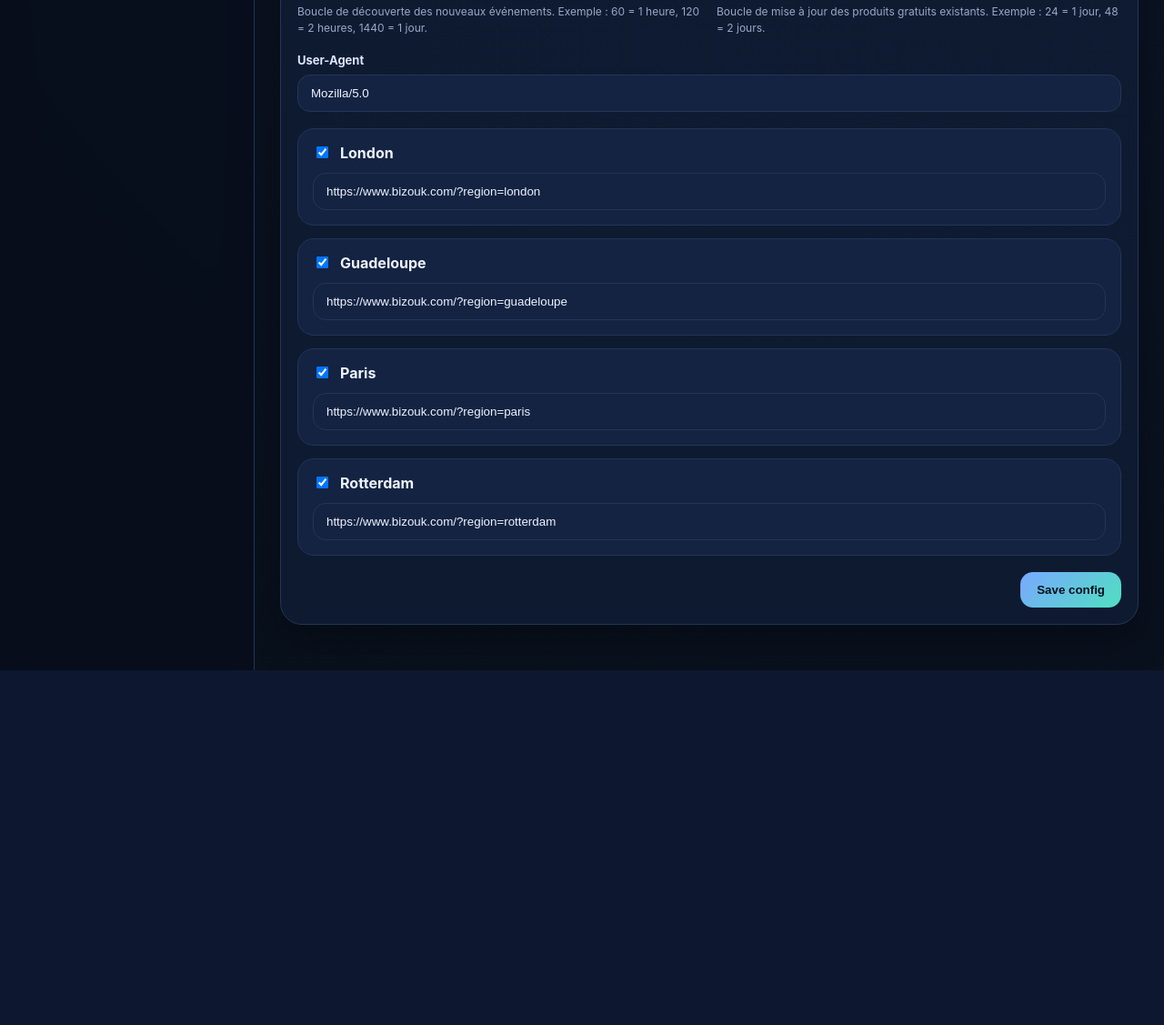
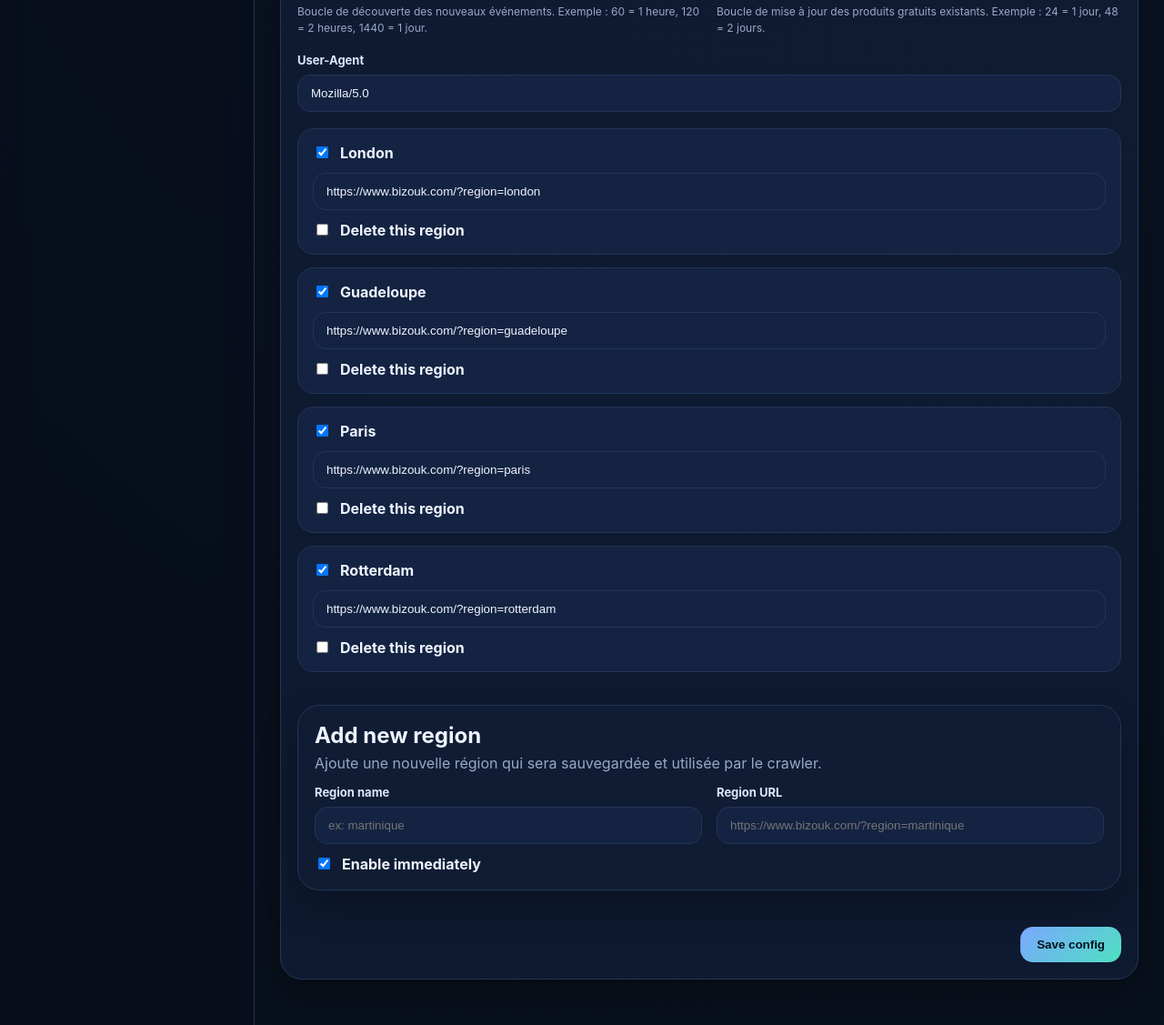
Before and after one commit to mopsoner/EventCrawler, a Flask app: page /config in a window 1280 px wide. Shown: the part 818-1945 px from the top of the page at 91% size. Before the commit the page ends 1555 px from the top, so only its background shows below. Run offline with Flask 3, Linux system fonts and the light colour scheme.

Commit message:
Allow adding and removing custom regions from config page

```diff
--- a/app.py
+++ b/app.py
@@ -10,7 +10,7 @@
 from urllib.parse import urlparse
 from flask import Flask, jsonify, redirect, render_template, request, url_for
 
-from config_store import load_config, save_config
+from config_store import load_config, save_config, slugify_region_name
 
 DB_PATH = "data/eventcrawler.sqlite"
 STATUS_PATH = Path("data/crawl_status.json")
@@ -704,10 +704,27 @@
     if request.method == "POST":
         current = load_config()
         regions = {}
-        for name, region in current["regions"].items():
+        region_names = request.form.getlist("region_names")
+        for raw_name in region_names:
+            name = slugify_region_name(raw_name)
+            if not name:
+                continue
+            if request.form.get(f"region_delete_{name}") == "on":
+                continue
+            previous = current["regions"].get(name, {})
+            url_value = (request.form.get(f"region_url_{name}", previous.get("url", "")) or "").strip()
+            if not url_value:
+                continue
             regions[name] = {
                 "enabled": request.form.get(f"region_enabled_{name}") == "on",
-                "url": request.form.get(f"region_url_{name}", region["url"]).strip() or region["url"],
+                "url": url_value,
+            }
+        new_region_name = slugify_region_name(request.form.get("new_region_name", ""))
+        new_region_url = (request.form.get("new_region_url") or "").strip()
+        if new_region_name and new_region_url:
+            regions[new_region_name] = {
+                "enabled": request.form.get("new_region_enabled") == "on",
+                "url": new_region_url,
             }
         new_config = {
             "max_workers": request.form.get("max_workers", current["max_workers"]),
--- a/config_store.py
+++ b/config_store.py
@@ -1,4 +1,5 @@
 import json
+import re
 from pathlib import Path
 
 CONFIG_PATH = Path("data/config.json")
@@ -18,6 +19,11 @@
 }
 
 
+def slugify_region_name(name: str) -> str:
+    value = re.sub(r"[^a-z0-9]+", "_", (name or "").strip().lower())
+    return value.strip("_")
+
+
 def _merge_defaults(data: dict) -> dict:
     merged = json.loads(json.dumps(DEFAULT_CONFIG))
     if not isinstance(data, dict):
@@ -31,14 +37,19 @@
     ):
         if key in data:
             merged[key] = data[key]
-    if isinstance(data.get("regions"), dict):
-        for name, region in merged["regions"].items():
-            incoming = data["regions"].get(name)
-            if isinstance(incoming, dict):
-                if "enabled" in incoming:
-                    region["enabled"] = bool(incoming["enabled"])
-                if incoming.get("url"):
-                    region["url"] = str(incoming["url"]).strip()
+    incoming_regions = data.get("regions") if isinstance(data.get("regions"), dict) else {}
+    for raw_name, incoming in incoming_regions.items():
+        if not isinstance(incoming, dict):
+            continue
+        name = slugify_region_name(raw_name)
+        if not name:
+            continue
+        if name not in merged["regions"]:
+            merged["regions"][name] = {"enabled": False, "url": ""}
+        if "enabled" in incoming:
+            merged["regions"][name]["enabled"] = bool(incoming["enabled"])
+        if "url" in incoming:
+            merged["regions"][name]["url"] = str(incoming.get("url") or "").strip()
     return merged
 
 
@@ -76,6 +87,21 @@
     except Exception:
         merged["free_product_refresh_frequency_hours"] = 24
     merged["user_agent"] = str(merged.get("user_agent") or "Mozilla/5.0").strip() or "Mozilla/5.0"
+
+    clean_regions = {}
+    for raw_name, region in (merged.get("regions") or {}).items():
+        name = slugify_region_name(raw_name)
+        if not name or not isinstance(region, dict):
+            continue
+        url = str(region.get("url") or "").strip()
+        if not url:
+            continue
+        clean_regions[name] = {
+            "enabled": bool(region.get("enabled")),
+            "url": url,
+        }
+    merged["regions"] = clean_regions
+
     CONFIG_PATH.parent.mkdir(parents=True, exist_ok=True)
     CONFIG_PATH.write_text(json.dumps(merged, ensure_ascii=False, indent=2), encoding="utf-8")
     return merged
--- a/templates/config.html
+++ b/templates/config.html
@@ -61,15 +61,42 @@
     </label>
     <div class="region-stack">
       {% for name, region in config.regions.items() %}
+      <input type="hidden" name="region_names" value="{{ name }}">
       <div class="region-card">
         <label class="toggle-line">
           <input type="checkbox" name="region_enabled_{{ name }}" {% if region.enabled %}checked{% endif %}>
           <span>{{ name|capitalize }}</span>
         </label>
         <input type="text" name="region_url_{{ name }}" value="{{ region.url }}">
+        <label class="toggle-line">
+          <input type="checkbox" name="region_delete_{{ name }}">
+          <span>Delete this region</span>
+        </label>
       </div>
       {% endfor %}
     </div>
+    <section class="panel" style="margin-top:18px;">
+      <div class="panel-header">
+        <div>
+          <h2>Add new region</h2>
+          <p>Ajoute une nouvelle région qui sera sauvegardée et utilisée par le crawler.</p>
+        </div>
+      </div>
+      <div class="form-grid">
+        <label class="field">
+          <span>Region name</span>
+          <input type="text" name="new_region_name" placeholder="ex: martinique">
+        </label>
+        <label class="field">
+          <span>Region URL</span>
+          <input type="text" name="new_region_url" placeholder="https://www.bizouk.com/?region=martinique">
+        </label>
+      </div>
+      <label class="toggle-line" style="margin-top:12px;">
+        <input type="checkbox" name="new_region_enabled" checked>
+        <span>Enable immediately</span>
+      </label>
+    </section>
     <div class="form-actions"><button type="submit" class="btn btn-primary">Save config</button></div>
   </form>
 </section>
```
